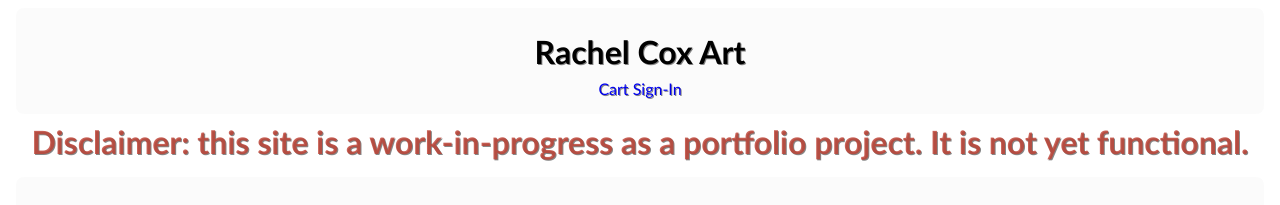
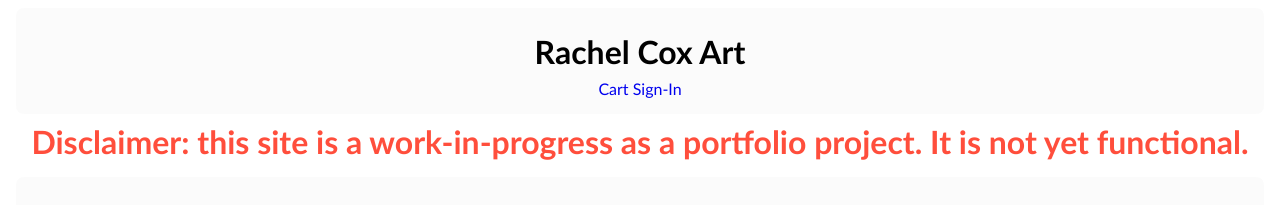
Before and after one commit to thmscly/rachel-cox-art-shopping-app, a React (Create React App) app: page / in a window 1280 px wide. Shown: the top 205 px of the page. Built offline with nearby package versions, Linux system fonts and the light colour scheme.

Commit message:
changed color of .disclaimer; removed text-shadow from .body

```diff
--- a/src/index.css
+++ b/src/index.css
@@ -3,7 +3,6 @@ body {
     "Lucida Sans", Arial, sans-serif;
   max-width: 100%;
   color: rgb(0, 0, 0);
-  text-shadow: 1px 1px rgba(0, 0, 0, 0.473);
 }
 
 h1,
@@ -97,7 +96,7 @@ button.badge {
 }
 
 .disclaimer {
-  color: #bd4033d2;
+  color: rgb(255 39 17 / 82%);
   margin: auto;
   text-align: center;
 }
```
